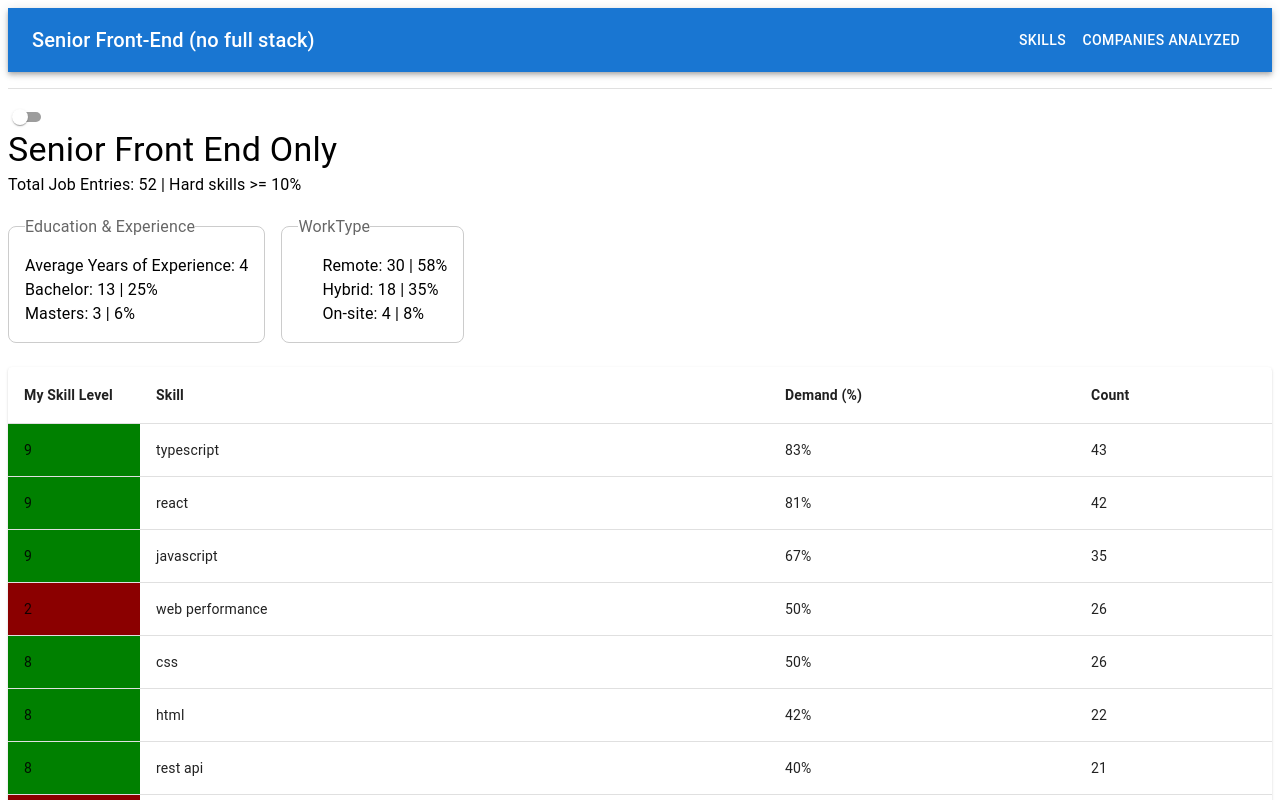
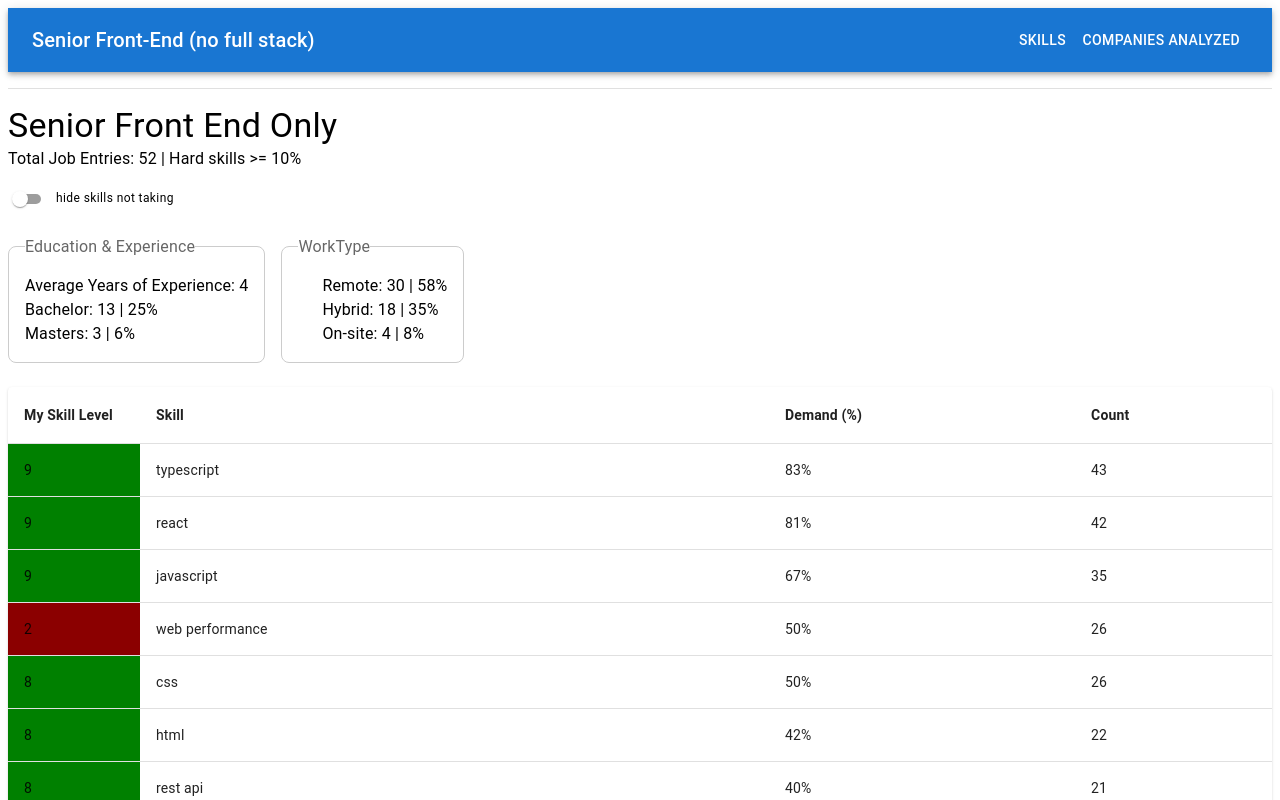
Before and after one commit to dmitrisanzharov/job-skills-app, a React (Create React App) app: page / in a window 1280 px wide. Shown: the top 800 px of the page. Built offline with nearby package versions, Linux system fonts and the light colour scheme.

Commit message:
all good

```diff
--- a/src/pages/SeniorFrontEnd/SeniorFrontEndSkillsUi.tsx
+++ b/src/pages/SeniorFrontEnd/SeniorFrontEndSkillsUi.tsx
@@ -40,7 +40,10 @@ const SeniorFrontEndSkills: React.FC = () => {
 
     const fieldSetStyle = { border: '1px solid #ccc', borderRadius: 2, p: 2, mb: 3 };
 
-    const { finalObj, totalJobEntries, avgYears } = useMemo(() => mainDbIteration(seniorFrontEndDb_noFullStack, allFrontEndHardSkills), []);
+    const { finalObj, totalJobEntries, avgYears } = useMemo(
+        () => mainDbIteration(seniorFrontEndDb_noFullStack, allFrontEndHardSkills),
+        []
+    );
     // console.log('🚀 ~ SeniorFrontEndSkills ~ finalObj:', finalObj);
 
     const jobInterviewSkillObj = {
@@ -53,7 +56,7 @@ const SeniorFrontEndSkills: React.FC = () => {
 
     const hardSkillsFinal = [jobInterviewSkillObj, ...finalObj.hardSkills]
         .filter((hs) => hs.count > totalJobEntries * skillMinPercentageToFilter)
-        .filter((hs) => showNotTakingJobs ? true : !skillThatIWillNotTake.includes(hs.mainName))
+        .filter((hs) => (showNotTakingJobs ? true : !skillThatIWillNotTake.includes(hs.mainName)))
         .sort((a, b) => b.count - a.count);
 
     const testIfWorkModeHasAllEntries = finalObj.remote + finalObj.hybrid + finalObj.onSite === totalJobEntries;
@@ -70,18 +73,20 @@ const SeniorFrontEndSkills: React.FC = () => {
 
     return (
         <Box>
-            <Box>
-                <Tooltip title='hide jobs not taking' placement='top-end' arrow>
+            <Box sx={{ mb: 3 }}>
+                <Typography variant='h4'>Senior Front End Only</Typography>
+                <Typography sx={{ mb: 2 }}>
+                    Total Job Entries: {totalJobEntries} | Hard skills {`>= ${skillMinPercentageToFilter * 100}%`}
+                </Typography>
+                <Box sx={{ display: 'flex', alignItems: 'center', gap: 1 }}>
                     <Switch
                         size='small'
                         checked={showNotTakingJobs}
                         onChange={(e) => setShowNotTakingJobs(e.target.checked)}
                     />
-                </Tooltip>
-                <Typography variant='h4'>Senior Front End Only</Typography>
-                <Typography variant='subtitle1' sx={{ mb: 2 }}>
-                    Total Job Entries: {totalJobEntries} | Hard skills {`>= ${skillMinPercentageToFilter * 100}%`}
-                </Typography>
+
+                    <Typography variant='caption'>hide skills not taking</Typography>
+                </Box>
             </Box>
 
             <Box sx={{ display: 'flex', gap: 2 }}>
```
